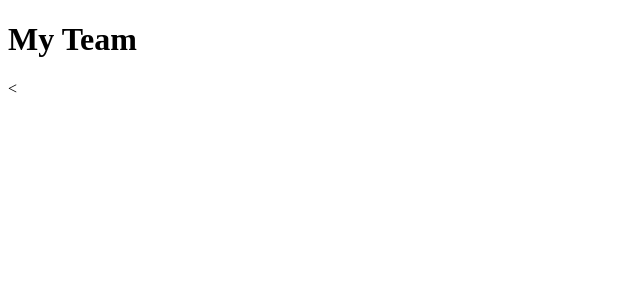
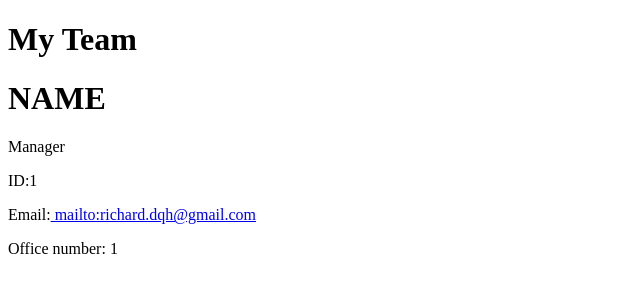
Before and after one commit to RichoHa/generateMyTeam, a plain HTML site: page index.html in a window 1280 px wide. Shown: the whole page, without its empty margins (0-640 px from the left). Drawn offline with Linux system fonts and the light colour scheme.

Commit message:
Added Manager Card Example html

```diff
--- a/index.html
+++ b/index.html
@@ -10,7 +10,24 @@
 </head>
 <body>
     <h1>My Team</h1>
-    <
+
+    <div id="teamSection">
+
+        <div id="managerCard">
+            <div>
+                <h1>NAME</h1>
+                <p><i class="fas fa-mug-hot"></i> Manager</p>
+            </div>
+            <div>
+                <p>ID:1</p>
+                <p>Email:<a href="mailto:richard.dqh@gmail.com"> mailto:richard.dqh@gmail.com</a></p>
+                <p>Office number: 1</p>
+            </div>
+        </div>
+
+
+
+    </div>
     <script src='./assets/js/script.js'></script>
 </body>
 </html>
```
